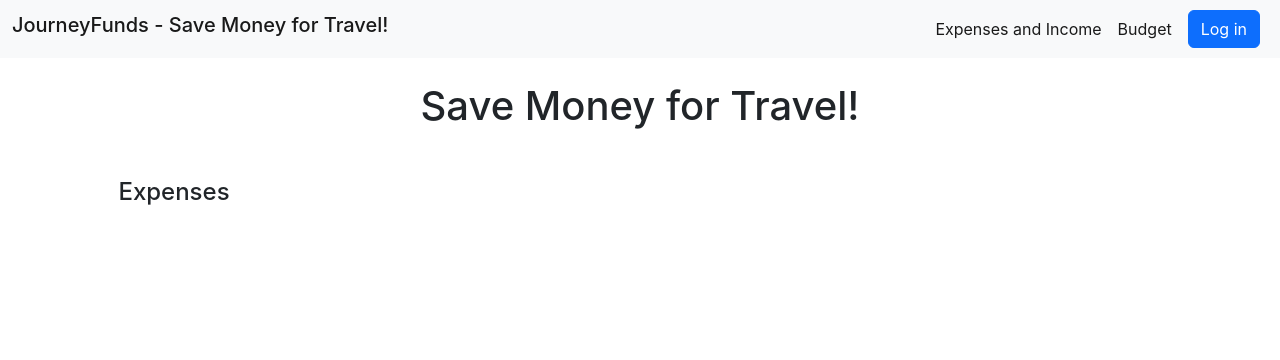
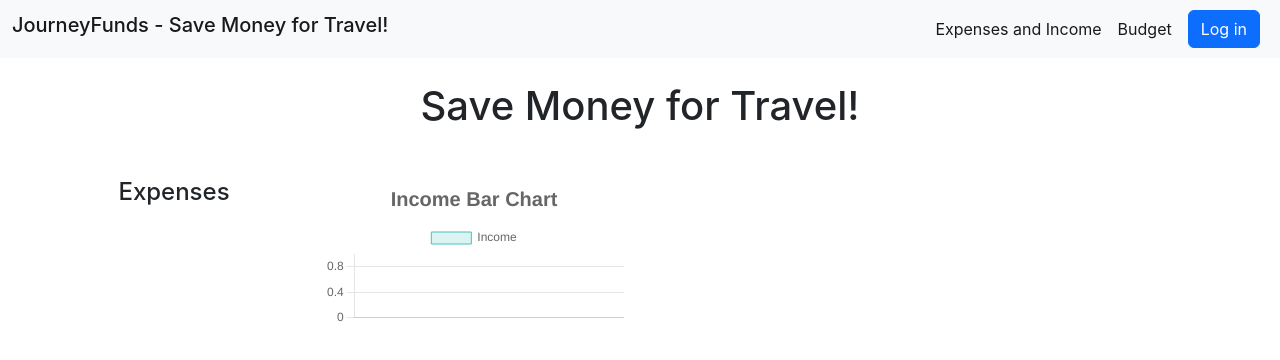
Before and after one commit to CodingCashew/journey-funds-save-money-for-travel, a React (Create React App) app: page / in a window 1280 px wide. Shown: the top 360 px of the page. Built offline with nearby package versions, Linux system fonts and the light colour scheme.

Commit message:
Render Income Bar Chart on Home Page

```diff
--- /dev/null
+++ b/src/Components/BarChart.tsx
@@ -0,0 +1,56 @@
+import React from 'react';
+import { Bar } from 'react-chartjs-2';
+import { Chart as ChartJS, CategoryScale, LinearScale, BarElement, Title, Tooltip, Legend } from 'chart.js';
+import { getIncomeTotals } from '../helpers/IncomeList';
+
+ChartJS.register(CategoryScale, LinearScale, BarElement, Title, Tooltip, Legend);
+
+const IncomeBarChart = ({ income }: any) => {
+  console.log('income in bar chart: ', income);
+  const incomeTotals = getIncomeTotals(income);
+  const labels = Object.keys(incomeTotals);
+  const amounts = Object.keys(incomeTotals);
+
+  const data = {
+    labels: labels,
+    datasets: [
+      {
+        label: 'Income',
+        data: amounts,
+        backgroundColor: 'rgba(75, 192, 192, 0.2)',
+        borderColor: 'rgba(75, 192, 192, 1)',
+        borderWidth: 1,
+      },
+    ],
+  };
+
+  const options = {
+    responsive: true,
+    plugins: {
+      title: {
+        display: true,
+        text: 'Income Bar Chart',
+        font: {
+          size: 20
+        }
+      },
+      legend: {
+        display: true,
+        position: 'top' as const,
+      },
+    },
+    scales: {
+      y: {
+        beginAtZero: true,
+      },
+    },
+  };
+
+  return (
+    <div>
+      <Bar data={data} options={options} />
+    </div>
+  );
+};
+
+export default IncomeBarChart;
--- a/src/Components/Home.tsx
+++ b/src/Components/Home.tsx
@@ -1,6 +1,7 @@
 import { useEffect, useState } from "react";
 import { useAccountContext } from "../context/AccountContext";
 import { IncomeOrExpense } from "../shared/interfaces";
+import IncomeBarChart from "./BarChart";
 import ExpensePieChart from "./PieChart";
 
 function Home() {
@@ -20,6 +21,7 @@ function Home() {
       <h1 className="my-4">Save Money for Travel!</h1>
       <div className="d-flex mw-xs-85 p-4">
         <ExpensePieChart expenses={expenses} />
+        <IncomeBarChart incomeData={expenses} />
       </div>
     </div>
   );
--- /dev/null
+++ b/src/helpers/IncomeList.ts
@@ -0,0 +1,26 @@
+import { CategoryTotals, IncomeOrExpense } from "../shared/interfaces";
+
+export function getIncomeTotals(income: IncomeOrExpense[]): CategoryTotals {
+  if (!income) {
+    return {}
+  }
+  income = income.filter(
+    (expense) => expense.incomeOrExpense === "income"
+  );
+  const categoryExpenses: CategoryTotals = {};
+
+  for (let i = 0; i < income.length; i++) {
+    const currentExpense = income[i];
+    if (categoryExpenses[currentExpense.category]) {
+      categoryExpenses[currentExpense.category] += Math.abs(
+        currentExpense.amount
+      );
+    } else {
+      categoryExpenses[currentExpense.category] = Math.abs(
+        currentExpense.amount
+      );
+    }
+  }
+
+  return categoryExpenses;
+}
```
Also changed, not shown: src/Components/PieChart.tsx (+6 -7 lines), src/Components/Savings.tsx (added, +169 -0 lines), src/helpers/ExpenseList.ts (renamed from src/helpers/CategoryList.ts).
